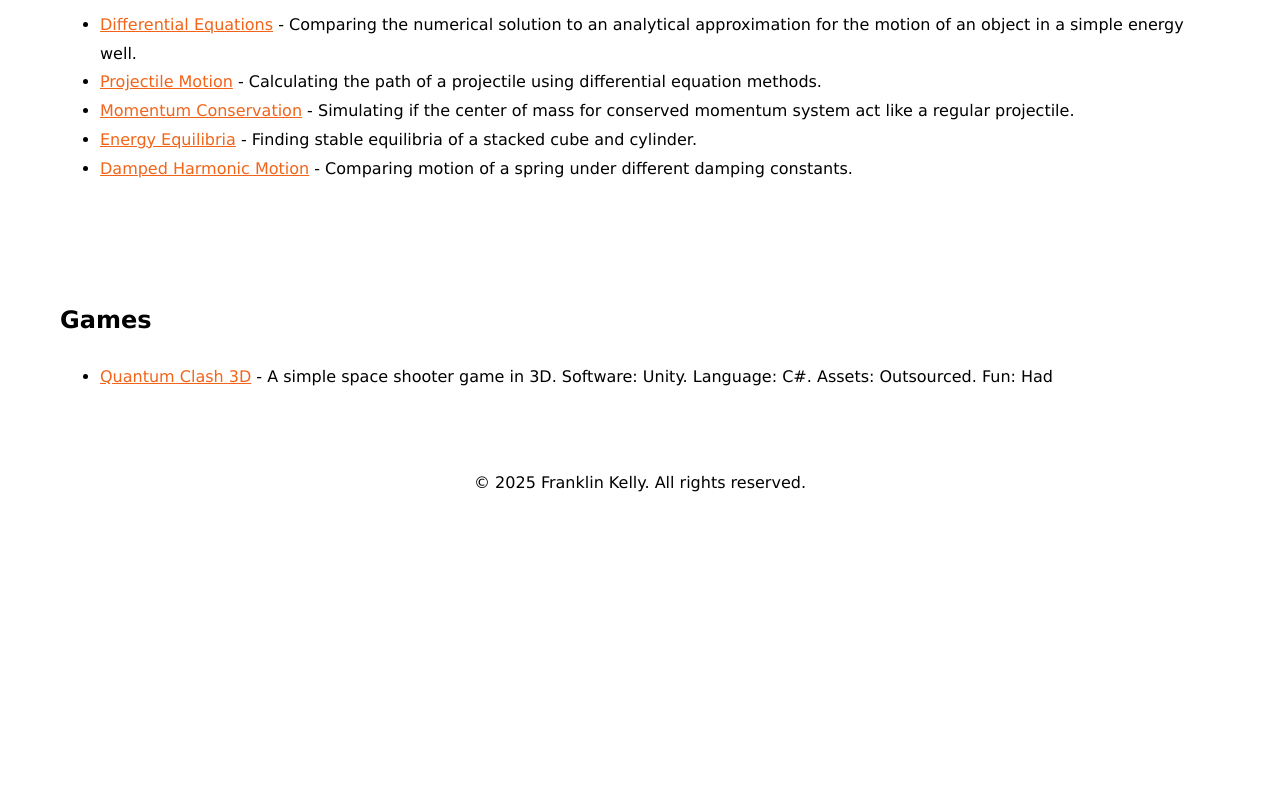
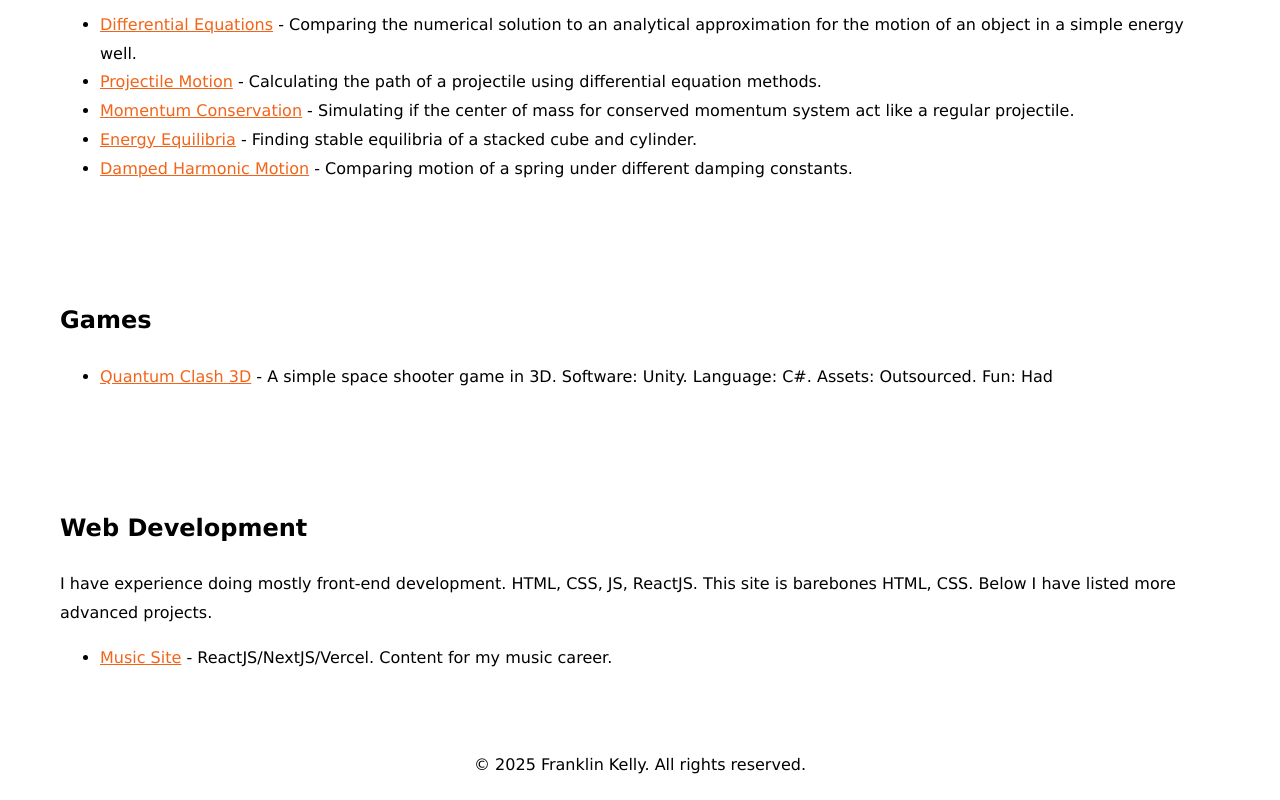
Before and after one commit to FranklinKelly/franklinkelly.github.io, a plain HTML site: page index.html in a window 1280 px wide. Shown: the part 786-1586 px from the top of the page. Before the commit the page ends 1304 px from the top, so only its background shows below. Drawn offline with Linux system fonts and the light colour scheme.

Commit message:
insert web development section

```diff
--- a/index.html
+++ b/index.html
@@ -85,7 +85,13 @@
       <ul class="list-group">
         <li class="list-group-item"><a href="https://play.unity.com/en/games/e7660af5-6585-4ae0-bfdf-9accbeb74bb8/quantum-clash-3d" target="_blank">Quantum Clash 3D</a> - A simple space shooter game in 3D. Software: Unity. Language: C#. Assets: Outsourced. Fun: Had</li>
   </section>
-
+  <section>
+    <h2>Web Development</h2>
+    <p>I have experience doing mostly front-end development. HTML, CSS, JS, ReactJS. This site is barebones HTML, CSS. Below I have listed more advanced projects.</p>
+    <ul>
+      <li><a href="https://franklinkelly.com">Music Site</a> - ReactJS/NextJS/Vercel. Content for my music career. </li>
+    </ul>
+  </section>
   <!-- Footer -->
   <footer>
     <p>&copy; 2025 Franklin Kelly. All rights reserved.</p>
```
